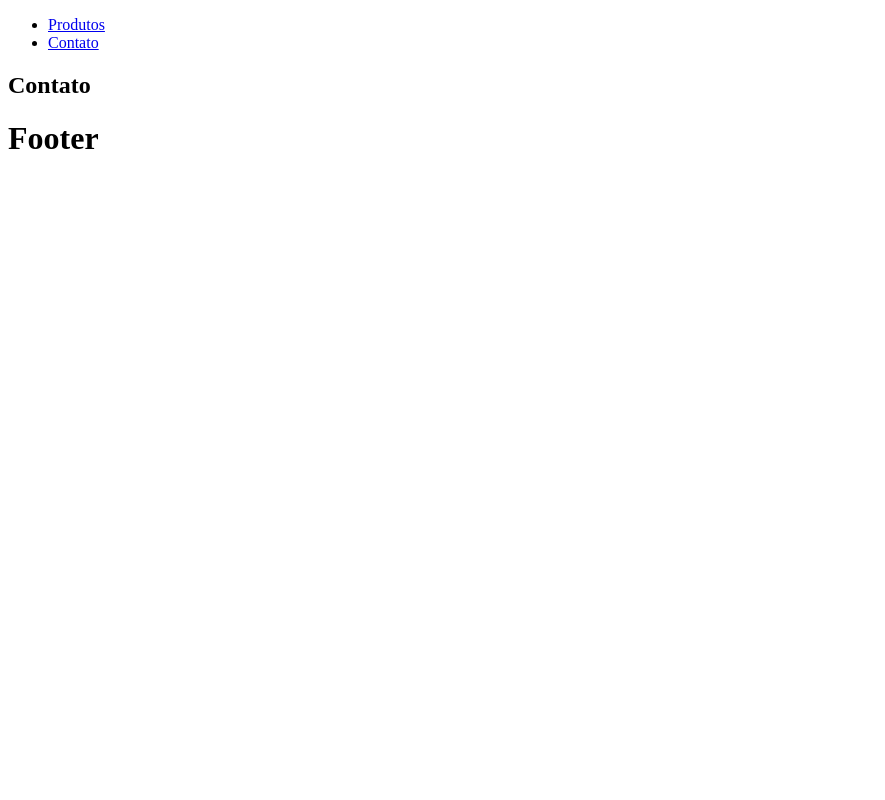
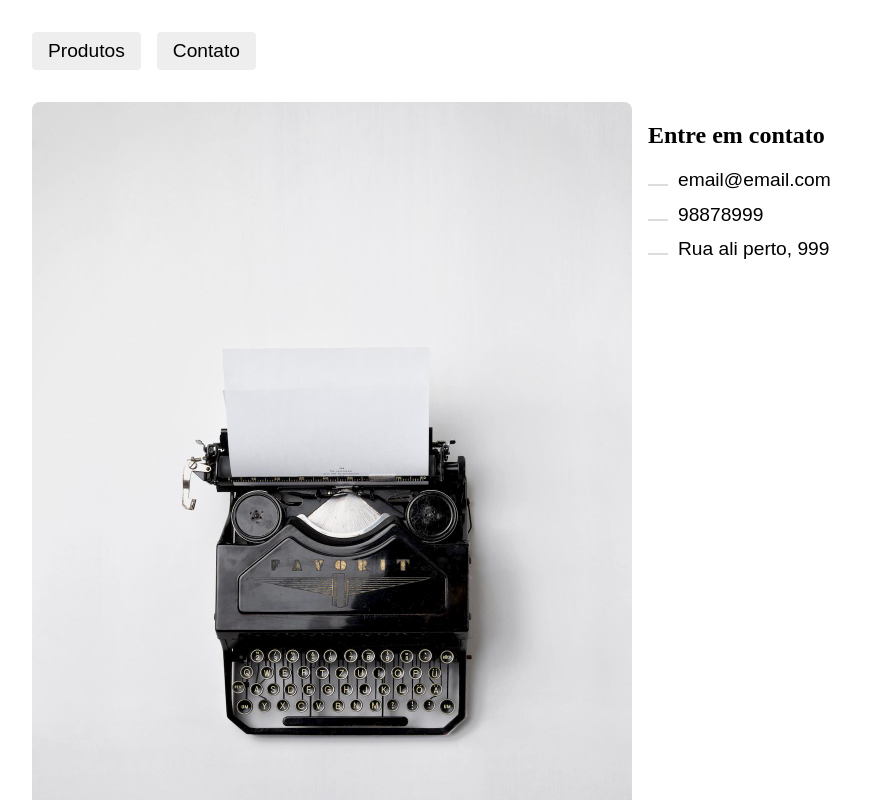
Before and after one commit to renanssantos1/react-completo-Origamid, a React (Create React App) app in the folder react-para-iniciantes/0205/meuapp/: page /contato in a window 1280 px wide. Shown: the top 800 px of the page, without its empty margins (0-885 px from the left). Built offline with nearby package versions, Linux system fonts and the light colour scheme.

Commit message:
pagina de contato concluido

```diff
--- a/react-para-iniciantes/0205/meuapp/src/pages/0606/App.css
+++ b/react-para-iniciantes/0205/meuapp/src/pages/0606/App.css
@@ -0,0 +1,30 @@
+body {
+  margin: 2rem;
+}
+
+img {
+  max-width: 100%;
+  border-radius: 0.5rem;
+}
+
+a {
+  text-decoration: none;
+  color: black;
+}
+
+h1 {
+  font-size: 1.4rem;
+}
+
+.animeLeft {
+  transform: translateX(-20px);
+  opacity: 0;
+  animation: animeLeft 0.5s forwards;
+}
+
+@keyframes animeLeft {
+  to {
+    transform: initial;
+    opacity: initial;
+  }
+}
--- a/react-para-iniciantes/0205/meuapp/src/pages/0606/Contato.js
+++ b/react-para-iniciantes/0205/meuapp/src/pages/0606/Contato.js
@@ -1,11 +1,23 @@
 import React from "react";
 import styles from "./Contato.module.css";
 
+import foto from "../../assets/img/contato.jpg";
+import Head from "./Head";
+
 function Contato() {
   return (
-    <div>
-      <h2>Contato</h2>
-    </div>
+    <section className={`${styles.contato}  animeLeft`}>
+      <Head title="Contato" content="Pagina de contato" />
+      <img src={foto} alt="Maquina de escrever" />
+      <div>
+        <h2>Entre em contato</h2>
+        <ul className={styles.dados}>
+          <li>email@email.com</li>
+          <li>98878999</li>
+          <li>Rua ali perto, 999</li>
+        </ul>
+      </div>
+    </section>
   );
 }
 
--- a/react-para-iniciantes/0205/meuapp/src/pages/0606/Contato.module.css
+++ b/react-para-iniciantes/0205/meuapp/src/pages/0606/Contato.module.css
@@ -0,0 +1,25 @@
+.contato {
+  display: grid;
+  gap: 1rem;
+  grid-template-columns: 1fr 1fr;
+}
+
+.dados {
+  list-style: none;
+  padding: 0px;
+}
+
+.dados li {
+  font-size: 1.2rem;
+  margin-bottom: 0.8rem;
+  font-family: Arial, Helvetica, sans-serif;
+}
+
+.dados li::before {
+  content: "";
+  display: inline-block;
+  width: 20px;
+  height: 2px;
+  background: #ddd;
+  margin-right: 10px;
+}
--- a/react-para-iniciantes/0205/meuapp/src/pages/0606/Footer.js
+++ b/react-para-iniciantes/0205/meuapp/src/pages/0606/Footer.js
@@ -3,9 +3,9 @@ import styles from "./Footer.module.css";
 
 function Footer() {
   return (
-    <div>
+    <footer className={styles.footer}>
       <h1>Footer</h1>
-    </div>
+    </footer>
   );
 }
 
--- /dev/null
+++ b/react-para-iniciantes/0205/meuapp/src/pages/0606/Head.js
@@ -0,0 +1,14 @@
+import React from "react";
+
+function Head(props) {
+  React.useEffect(() => {
+    document.title = "React Completo | " + props.title;
+    document
+      .querySelector('meta[name="description"]')
+      .setAttribute("content", props.content);
+  }, [props.content, props.title]);
+
+  return <></>;
+}
+
+export default Head;
--- a/react-para-iniciantes/0205/meuapp/src/pages/0606/Header.js
+++ b/react-para-iniciantes/0205/meuapp/src/pages/0606/Header.js
@@ -7,12 +7,21 @@ function Header() {
     <nav className={styles.header}>
       <ul>
         <li>
-          <NavLink className={styles.link} to="/" end>
+          <NavLink
+            activeClassName={styles.active}
+            className={styles.link}
+            to="/"
+            end
+          >
             Produtos
           </NavLink>
         </li>
         <li>
-          <NavLink className={styles.link} to="/contato">
+          <NavLink
+            activeClassName={styles.active}
+            className={styles.link}
+            to="/contato"
+          >
             Contato
           </NavLink>
         </li>
--- a/react-para-iniciantes/0205/meuapp/src/pages/0606/Header.module.css
+++ b/react-para-iniciantes/0205/meuapp/src/pages/0606/Header.module.css
@@ -0,0 +1,30 @@
+.header {
+  margin-bottom: 2rem;
+}
+
+.header ul {
+  display: flex;
+  padding: 0px;
+  margin: 0;
+  list-style: none;
+}
+
+.header ul li {
+  margin-right: 1rem;
+}
+
+.link {
+  display: block;
+  text-decoration: none;
+  font-size: 1.2rem;
+  color: black;
+  background: #eee;
+  padding: 0.5rem 1rem;
+  border-radius: 4px;
+  font-family: Arial, Helvetica, sans-serif;
+}
+
+.active,
+.link:hover {
+  background: #ddd;
+}
```
